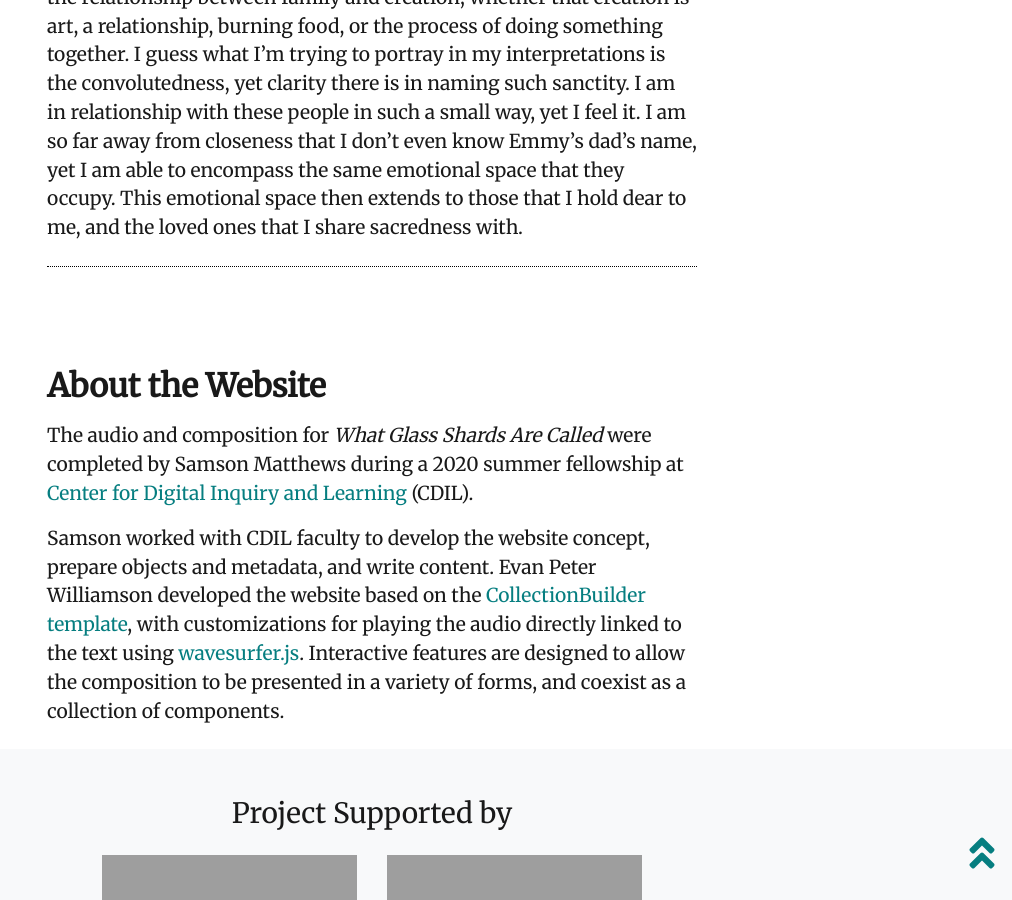
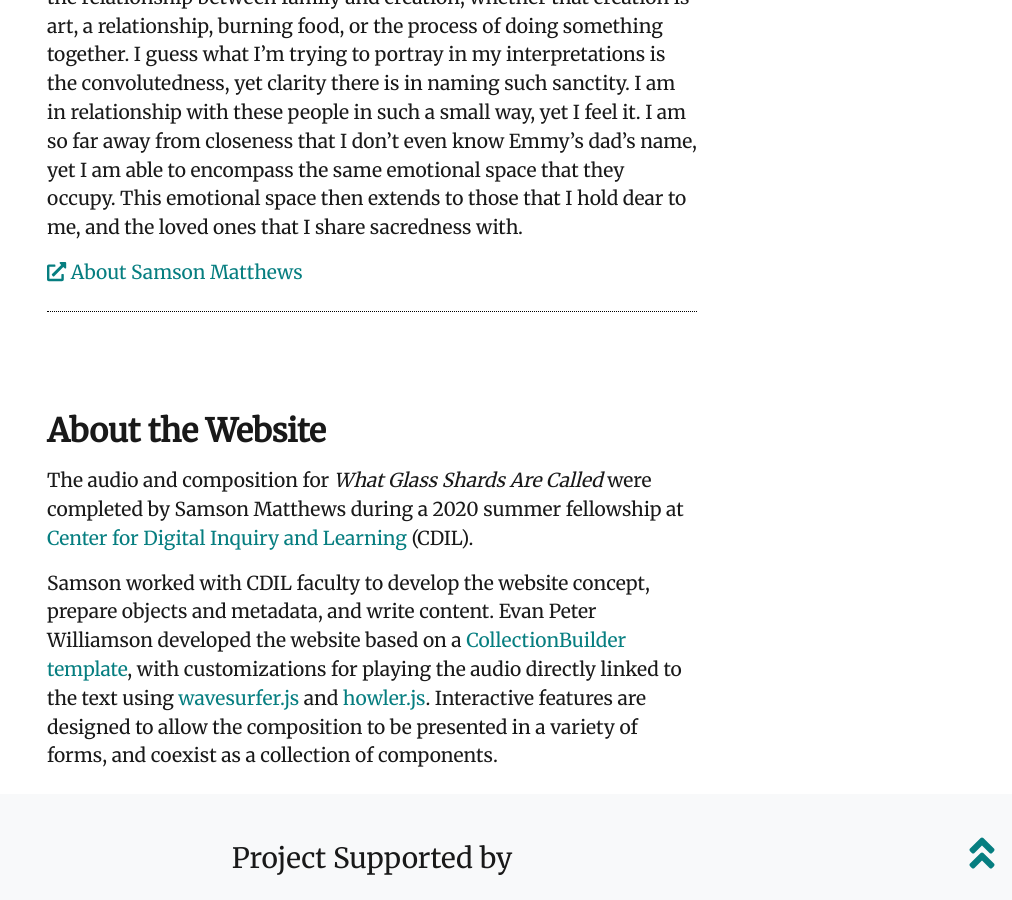
Before and after one commit to thecdil/shards_source, a Jekyll site: the page built from pages/about.md, in a window 1280 px wide and 900 px high, scrolled down 2953 px. Shown: the whole window, without its empty margins (268-1280 px from the left). Built offline with Jekyll 4.4.1, drawn with Linux system fonts in a browser that asks for light colours; some of the changed text lies outside the part shown.

Commit message:
add link to about

```diff
--- a/pages/about.md
+++ b/pages/about.md
@@ -30,10 +30,12 @@ The reason I say that this piece has been strung out yet clumped is because I fe
 
 This piece starts with Emmy and her Dad, the relationship that she fostered with him, and the way that her family life has cultivated around the love of creation. There is a sanctity in making things that is at the essence of the poem, and at the core of her relationship with her dad. This sanctity ultimately drove the inception of this poem. And then she shared this poem with me, and offered me a glimpse into this relationship, and the opportunity to create atop this sacredness that she was already familiar with. There are mentions of her grandfather, and her dad's relationship with him. Deeply embedded in this poem is the relationship between family and creation, whether that creation is art, a relationship, burning food, or the process of doing something together. I guess what I'm trying to portray in my interpretations is the convolutedness, yet clarity there is in naming such sanctity. I am in relationship with these people in such a small way, yet I feel it. I am so far away from closeness that I don't even know Emmy's dad's name, yet I am able to encompass the same emotional space that they occupy. This emotional space then extends to those that I hold dear to me, and the loved ones that I share sacredness with.
 
+[<span class="fas fa-external-link-alt"></span> About Samson Matthews](https://web.archive.org/web/20211118200645/https://www.samsonmatthews.com/about-matthews){:target="_blank" rel="noopener"}
+
 ## About the Website
 
 The audio and composition for *What Glass Shards Are Called* were completed by Samson Matthews during a 2020 summer fellowship at [Center for Digital Inquiry and Learning](https://cdil.lib.uidaho.edu/) (CDIL).
 
 Samson worked with CDIL faculty to develop the website concept, prepare objects and metadata, and write content.
-Evan Peter Williamson developed the website based on the [CollectionBuilder template](https://collectionbuilder.github.io/), with customizations for playing the audio directly linked to the text using [wavesurfer.js](https://wavesurfer-js.org/).
+Evan Peter Williamson developed the website based on a [CollectionBuilder template](https://collectionbuilder.github.io/), with customizations for playing the audio directly linked to the text using [wavesurfer.js](https://wavesurfer-js.org/) and [howler.js](https://howlerjs.com/).
 Interactive features are designed to allow the composition to be presented in a variety of forms, and coexist as a collection of components.
```
Also changed, not shown: other parts of pages/about.md (+1 -1 lines).
